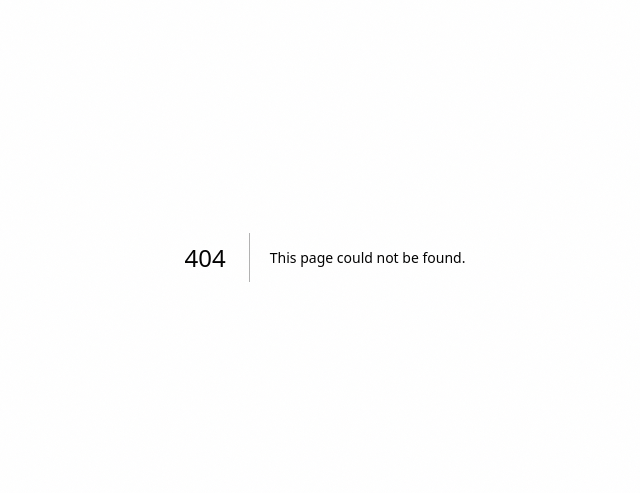
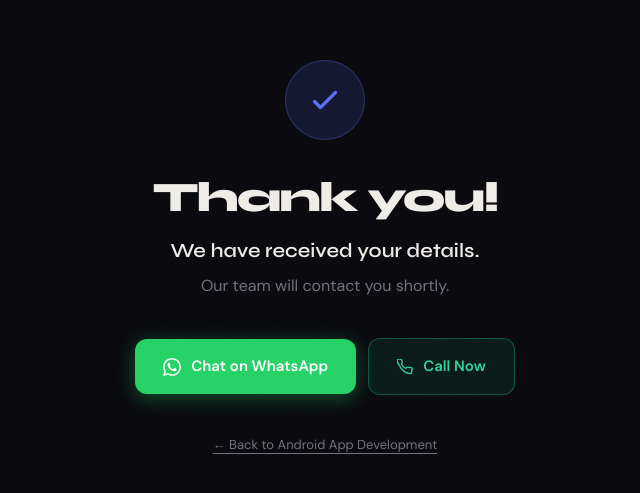
Before and after one commit to akhilomar/krishanora_IT, a Next.js app: page /android/thank-you in a window 1280 px wide. Before the commit this address had no page. Shown: the part 143-636 px from the top of the page, without its empty margins (315-955 px from the left). Built offline with nearby package versions, Linux system fonts and the light colour scheme.

Commit message:
thank you page

```diff
--- a/app/android/page.tsx
+++ b/app/android/page.tsx
@@ -1,5 +1,6 @@
 'use client'
 import { useState, useEffect } from 'react'
+import { useRouter } from 'next/navigation'
 import { motion } from 'framer-motion'
 import Link from 'next/link'
 
@@ -327,7 +328,7 @@ function OfferStrip() {
    QUICK FORM — compact above-the-fold lead capture
 ═══════════════════════════════════════════════════════════════ */
 function QuickForm() {
-  const [sent, setSent] = useState(false)
+  const router = useRouter()
   const [loading, setLoading] = useState(false)
   const [error, setError] = useState('')
 
@@ -348,7 +349,7 @@ function QuickForm() {
         }),
       })
       if (!res.ok) throw new Error()
-      setSent(true)
+      router.push('/android/thank-you')
     } catch {
       setError('Something went wrong. WhatsApp us at +91 70079 64451')
     } finally {
@@ -409,26 +410,6 @@ function QuickForm() {
 
             {/* Right — form */}
             <div className="p-8 md:p-10 bg-[#0f0f16]">
-              {sent ? (
-                <motion.div
-                  initial={{ opacity: 0, scale: 0.95 }}
-                  animate={{ opacity: 1, scale: 1 }}
-                  className="h-full flex flex-col items-center justify-center gap-4 text-center py-8"
-                >
-                  <div className="w-14 h-14 rounded-full bg-signal/15 flex items-center justify-center">
-                    <svg width="24" height="24" viewBox="0 0 24 24" fill="none">
-                      <path d="M5 13L9 17L19 7" stroke="#5B6EF5" strokeWidth="2.2" strokeLinecap="round" strokeLinejoin="round"/>
-                    </svg>
-                  </div>
-                  <h3 className="font-display font-bold text-xl text-chalk">Message received!</h3>
-                  <p className="text-muted font-body text-[13px] max-w-[220px]">We'll reply in under 4 hours. Or WhatsApp us for instant response.</p>
-                  <a href={WA_LINK} target="_blank" rel="noopener noreferrer"
-                    className="inline-flex items-center gap-2 px-5 py-2.5 rounded-xl bg-[#25D366]/15 border border-[#25D366]/30 text-[#25D366] text-[13px] font-body font-medium">
-                    <WaIcon size={13} />
-                    Chat now →
-                  </a>
-                </motion.div>
-              ) : (
               <form onSubmit={handleSubmit} className="flex flex-col gap-3">
                 <h3 className="font-display font-bold text-[18px] text-chalk mb-1">Get Free Consultation</h3>
                 <input required name="name" type="text" placeholder="Your name *" className={inp} />
@@ -450,7 +431,6 @@ function QuickForm() {
                 </button>
                 <p className="text-center text-[11px] text-muted font-body">Free. No spam. We reply in 4 hours.</p>
               </form>
-              )}
             </div>
           </div>
         </div>
@@ -917,7 +897,7 @@ function Testimonials() {
    LEAD FORM — main conversion section
 ═══════════════════════════════════════════════════════════════ */
 function LeadForm() {
-  const [sent, setSent] = useState(false)
+  const router = useRouter()
   const [loading, setLoading] = useState(false)
   const [error, setError] = useState('')
 
@@ -938,7 +918,7 @@ function LeadForm() {
         }),
       })
       if (!res.ok) throw new Error()
-      setSent(true)
+      router.push('/android/thank-you')
     } catch {
       setError('Something went wrong — WhatsApp us at +91 70079 64451 for instant help.')
     } finally {
@@ -1001,23 +981,6 @@ function LeadForm() {
 
             {/* Right — form, order-first on mobile */}
             <div className="order-1 lg:order-2 p-8 md:p-14 bg-[#0b0b12]">
-              {sent ? (
-                <motion.div initial={{ opacity: 0, scale: 0.95 }} animate={{ opacity: 1, scale: 1 }}
-                  className="h-full flex flex-col items-center justify-center gap-5 text-center py-16">
-                  <div className="w-16 h-16 rounded-full bg-signal/15 flex items-center justify-center">
-                    <svg width="28" height="28" viewBox="0 0 24 24" fill="none">
-                      <path d="M5 13L9 17L19 7" stroke="#5B6EF5" strokeWidth="2.2" strokeLinecap="round" strokeLinejoin="round"/>
-                    </svg>
-                  </div>
-                  <h3 className="font-display font-bold text-2xl text-chalk">We got your message!</h3>
-                  <p className="text-muted font-body text-sm max-w-[260px]">Expect a reply within 4 hours. Or WhatsApp us for an instant response.</p>
-                  <a href={WA_LINK} target="_blank" rel="noopener noreferrer"
-                    className="inline-flex items-center gap-2 px-6 py-3 rounded-xl bg-[#25D366]/15 border border-[#25D366]/30 text-[#25D366] text-sm font-body font-semibold hover:bg-[#25D366]/25 transition-all">
-                    <WaIcon size={14} />
-                    Chat on WhatsApp →
-                  </a>
-                </motion.div>
-              ) : (
               <form onSubmit={handleSubmit} className="flex flex-col gap-4">
                 <div>
                   <h3 className="font-display font-bold text-[22px] text-chalk mb-1">Get Free Consultation</h3>
@@ -1040,7 +1003,6 @@ function LeadForm() {
                 </button>
                 <p className="text-center text-[11px] text-muted font-body">Free. No spam. We reply within 4 hours.</p>
               </form>
-              )}
             </div>
           </div>
         </div>
--- /dev/null
+++ b/app/android/thank-you/page.tsx
@@ -0,0 +1,94 @@
+'use client'
+import Script from 'next/script'
+import Link from 'next/link'
+
+const WA_LINK  = 'https://wa.me/917007964451?text=Hi%2C%20I%27m%20interested%20in%20Android%20App%20Development%20services'
+const CALL_LINK = 'tel:+917007964451'
+
+/* ── Google Ads conversion ID + label ──────────────────────────
+   Replace these two values with your own from:
+   Google Ads → Goals → Conversions → [your conversion] → Tag setup
+─────────────────────────────────────────────────────────────── */
+const GA_CONVERSION_ID    = 'AW-XXXXXXXXX'   // e.g. AW-123456789
+const GA_CONVERSION_LABEL = 'XXXXXXXXXXXX'   // e.g. AbCdEfGhIjK
+
+export default function ThankYouPage() {
+  return (
+    <>
+      {/* ── Google Ads conversion tracking ── */}
+      <Script
+        id="gtag-base"
+        strategy="afterInteractive"
+        src={`https://www.googletagmanager.com/gtag/js?id=${GA_CONVERSION_ID}`}
+      />
+      <Script id="gtag-conversion" strategy="afterInteractive">
+        {`
+          window.dataLayer = window.dataLayer || [];
+          function gtag(){dataLayer.push(arguments);}
+          gtag('js', new Date());
+          gtag('config', '${GA_CONVERSION_ID}');
+          gtag('event', 'conversion', {
+            'send_to': '${GA_CONVERSION_ID}/${GA_CONVERSION_LABEL}'
+          });
+        `}
+      </Script>
+
+      {/* ── Page ── */}
+      <main className="min-h-screen bg-ink flex flex-col items-center justify-center px-5 text-center">
+
+        {/* Check mark */}
+        <div className="w-20 h-20 rounded-full bg-signal/15 border border-signal/30 flex items-center justify-center mb-8">
+          <svg width="36" height="36" viewBox="0 0 24 24" fill="none">
+            <path d="M5 13L9 17L19 7" stroke="#5B6EF5" strokeWidth="2.2" strokeLinecap="round" strokeLinejoin="round"/>
+          </svg>
+        </div>
+
+        {/* Heading */}
+        <h1 className="font-display font-extrabold text-[32px] sm:text-[42px] tracking-tighter text-chalk leading-tight mb-3">
+          Thank you!
+        </h1>
+        <p className="font-display font-semibold text-[20px] text-chalk mb-2">
+          We have received your details.
+        </p>
+        <p className="font-body text-[16px] text-muted mb-10">
+          Our team will contact you shortly.
+        </p>
+
+        {/* CTAs */}
+        <div className="flex flex-col sm:flex-row items-center gap-3 w-full max-w-xs sm:max-w-none sm:w-auto">
+          <a
+            href={WA_LINK}
+            onClick={(e) => { e.preventDefault(); window.open(WA_LINK, '_blank', 'noopener,noreferrer') }}
+            className="w-full sm:w-auto inline-flex items-center justify-center gap-2.5 px-7 py-4 bg-[#25D366] text-white rounded-xl font-body font-bold text-[15px] hover:bg-[#1fb857] hover:-translate-y-0.5 transition-all duration-200 shadow-[0_4px_20px_rgba(37,211,102,0.35)]"
+          >
+            {/* WhatsApp icon */}
+            <svg width="18" height="18" viewBox="0 0 24 24" fill="white">
+              <path d="M17.472 14.382c-.297-.149-1.758-.867-2.03-.967-.273-.099-.471-.148-.67.15-.197.297-.767.966-.94 1.164-.173.199-.347.223-.644.075-.297-.15-1.255-.463-2.39-1.475-.883-.788-1.48-1.761-1.653-2.059-.173-.297-.018-.458.13-.606.134-.133.298-.347.446-.52.149-.174.198-.298.298-.497.099-.198.05-.371-.025-.52-.075-.149-.669-1.612-.916-2.207-.242-.579-.487-.5-.669-.51-.173-.008-.371-.01-.57-.01-.198 0-.52.074-.792.372-.272.297-1.04 1.016-1.04 2.479 0 1.462 1.065 2.875 1.213 3.074.149.198 2.096 3.2 5.077 4.487.709.306 1.262.489 1.694.625.712.227 1.36.195 1.871.118.571-.085 1.758-.719 2.006-1.413.248-.694.248-1.289.173-1.413-.074-.124-.272-.198-.57-.347m-5.421 7.403h-.004a9.87 9.87 0 01-5.031-1.378l-.361-.214-3.741.982.998-3.648-.235-.374a9.86 9.86 0 01-1.51-5.26c.001-5.45 4.436-9.884 9.888-9.884 2.64 0 5.122 1.03 6.988 2.898a9.825 9.825 0 012.893 6.994c-.003 5.45-4.437 9.884-9.885 9.884m8.413-18.297A11.815 11.815 0 0012.05 0C5.495 0 .16 5.335.157 11.892c0 2.096.547 4.142 1.588 5.945L.057 24l6.305-1.654a11.882 11.882 0 005.683 1.448h.005c6.554 0 11.89-5.335 11.893-11.893a11.821 11.821 0 00-3.48-8.413z"/>
+            </svg>
+            Chat on WhatsApp
+          </a>
+
+          <a
+            href={CALL_LINK}
+            onClick={(e) => { e.preventDefault(); window.open(CALL_LINK) }}
+            className="w-full sm:w-auto inline-flex items-center justify-center gap-2.5 px-7 py-4 rounded-xl border border-emerald-500/40 bg-emerald-500/10 text-emerald-400 font-body font-bold text-[15px] hover:bg-emerald-500/20 hover:-translate-y-0.5 transition-all duration-200"
+          >
+            {/* Phone icon */}
+            <svg width="16" height="16" viewBox="0 0 24 24" fill="none" stroke="currentColor" strokeWidth="2" strokeLinecap="round" strokeLinejoin="round">
+              <path d="M22 16.92v3a2 2 0 01-2.18 2 19.79 19.79 0 01-8.63-3.07A19.5 19.5 0 013.07 8.63 19.79 19.79 0 01.01 2 2 2 0 012 0h3a2 2 0 012 1.72 12.84 12.84 0 00.7 2.81 2 2 0 01-.45 2.11L6.91 7.91a16 16 0 006.18 6.18l1.27-1.27a2 2 0 012.11-.45 12.84 12.84 0 002.81.7A2 2 0 0122 16.92z"/>
+            </svg>
+            Call Now
+          </a>
+        </div>
+
+        {/* Back link */}
+        <Link
+          href="/android"
+          className="mt-10 text-[13px] font-body text-muted hover:text-chalk transition-colors duration-200 underline underline-offset-4"
+        >
+          ← Back to Android App Development
+        </Link>
+      </main>
+    </>
+  )
+}
```
Lines whose indentation alone changed are shown as unchanged.
